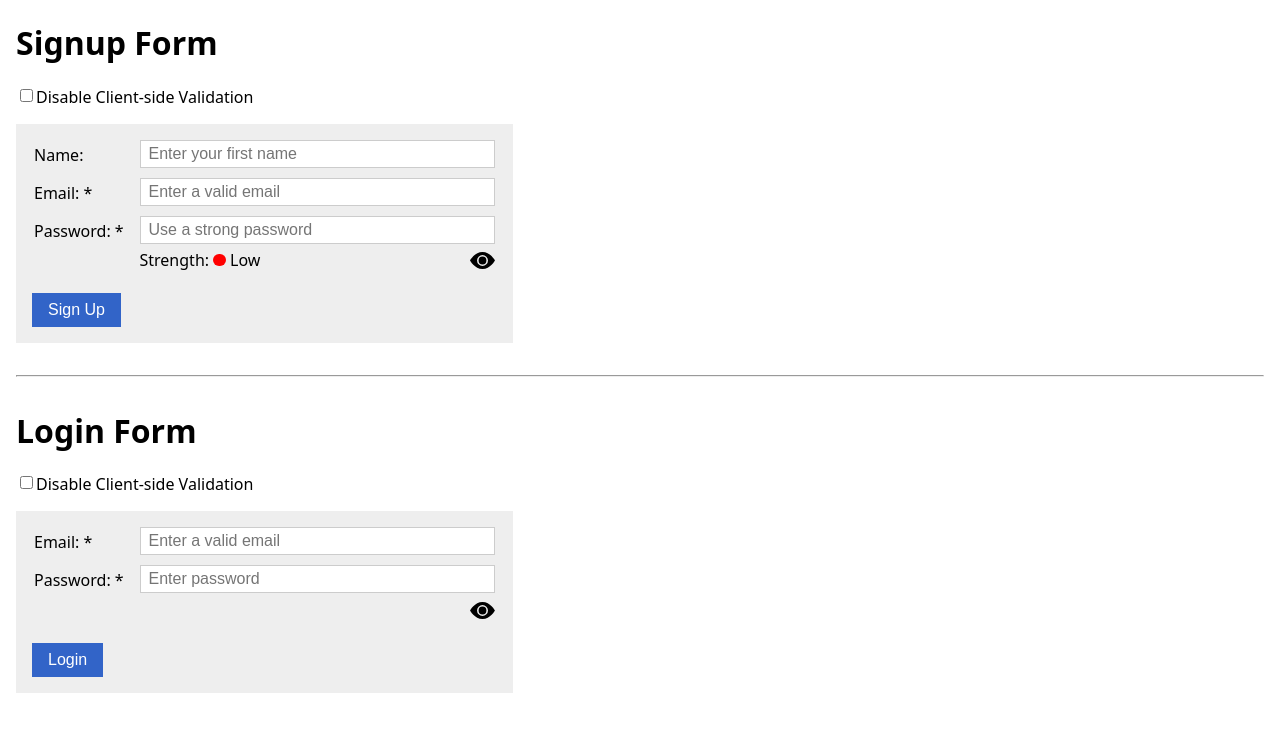
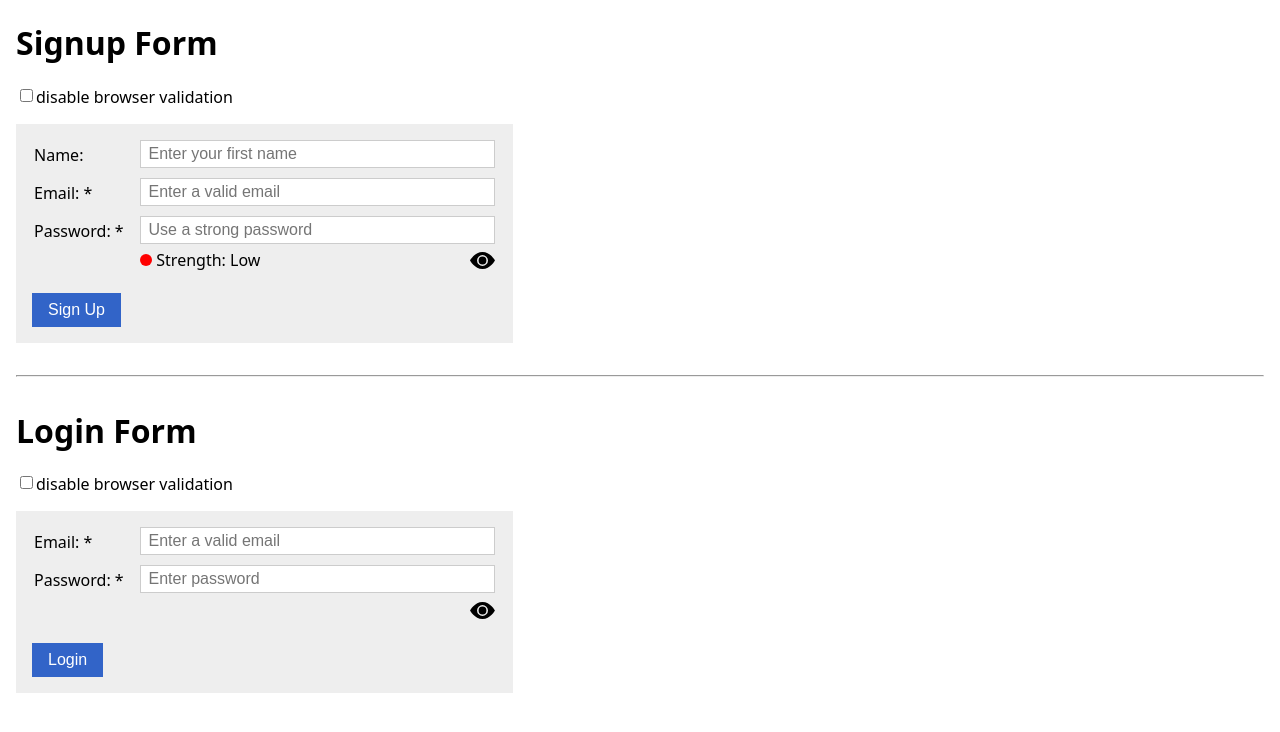
Before and after one commit to smohadjer/react-signup-form, a React (Vite) app: page / in a window 1280 px wide. Shown: the top 732 px of the page. Built offline with nearby package versions, Linux system fonts and the light colour scheme.

Commit message:
refactor

```diff
--- a/src/App.tsx
+++ b/src/App.tsx
@@ -1,4 +1,4 @@
-import { Form } from './component/Form';
+import { Form } from './components/form/Form';
 import signupFields from './data/signupForm.json';
 import loginFields from './data/loginForm.json';
 
--- a/src/component/Form.css
+++ b/src/components/form/Form.css
@@ -100,3 +100,8 @@
         }
     }
 }
+
+/* for better alignment of label and input field in Safari */
+label input[type=checkbox] {
+    vertical-align: top;
+}
--- a/src/component/Form.tsx
+++ b/src/components/form/Form.tsx
@@ -1,6 +1,6 @@
 import { FormEvent, useState } from 'react';
-import { FormField } from './FormField';
-import { SignupProps, ServerError } from '../types';
+import { FormField } from '../formField/FormField';
+import { SignupProps, ServerError } from '../../types';
 import './Form.css';
 
 export function Form(props: SignupProps) {
@@ -41,11 +41,13 @@ export function Form(props: SignupProps) {
 
     return (
         <>
-            <p><label><input
-                type="checkbox"
-                name="disable-validate"
-                onChange={(e) => {changeHandler(e)}} />
-                Disable Client-side Validation</label>
+            <p><label>
+                <input
+                    type="checkbox"
+                    name="disable-validate"
+                    onChange={(e) => {changeHandler(e)}}
+                />
+                disable browser validation</label>
             </p>
             <form
                 noValidate={disableValidation ? true : false}
--- a/src/component/Password.tsx
+++ b/src/components/password/Password.tsx
@@ -1,7 +1,7 @@
-import { Field } from '../types';
+import { Field } from '../../types';
 import { useState } from "react";
-import { StrengthChecker } from './StrengthChecker';
-import { PasswordToggle } from "./PasswordToggle";
+import { StrengthChecker } from '../strengthChecker/StrengthChecker';
+import { PasswordToggle } from "../passwordToggle/PasswordToggle";
 
 export function Password(props: Field) {
     const [type, setType] = useState('password');
--- a/src/component/PasswordToggle.tsx
+++ b/src/components/passwordToggle/PasswordToggle.tsx
@@ -1,6 +1,6 @@
 import { MouseEventHandler } from "react";
-import show from '../assets/eye-fill.svg';
-import hide from '../assets/eye-slash-fill.svg';
+import imageUrlShow from './eye-fill.svg';
+import imageUrlHide from './eye-slash-fill.svg';
 import './PasswordToggle.css';
 
 interface Props {
@@ -8,17 +8,22 @@ interface Props {
     onClick: MouseEventHandler;
 }
 
+const title = (type: string) => {
+    return (type === 'password') ? 'Show password' : 'Hide password';
+};
+
 export function PasswordToggle({type, onClick}: Props) {
     return (
         <button
             className="password-toggle"
-            title={type === 'password' ? 'Show password' : 'Hide password'}
+            aria-label={title(type)}
+            title={title(type)}
             type="button"
             onClick={onClick}>
             <img
                 width="25"
-                src={type === 'password' ? show : hide}
-                alt="hide/show password" />
+                src={type === 'password' ? imageUrlShow : imageUrlHide}
+                alt={title(type)} />
         </button>
     )
 }
--- a/src/component/StrengthChecker.tsx
+++ b/src/components/strengthChecker/StrengthChecker.tsx
@@ -1,5 +1,6 @@
 import './StrengthChecker.css';
 
+const strengthLevels = ['low', 'medium', 'high'];
 const rules = [
     { regex: /.{8,}/ }, // min 8 letters
     { regex: /[0-9]/ }, // numbers from 0 - 9
@@ -8,9 +9,8 @@ const rules = [
     { regex: /[^A-Za-z0-9]/} // special characters
 ];
 
-// each rule that is met adds one point to the score. Score 1-2 is weak,
-// 3-4 is medium, 5 is strong.
-const calculateScore = (password: string, rules: {regex: RegExp;}[]) => {
+// a pure function that returns a score by giving each passed rule 1 point
+const calculateScore = (password: string, rules: {regex: RegExp;}[]) : number => {
     let score = 0;
     rules.forEach((item) => {
         const isValid = item.regex.test(password);
@@ -23,9 +23,9 @@ const calculateScore = (password: string, rules: {regex: RegExp;}[]) => {
 
 export function StrengthChecker({password}: {password: string}) {
     const score = calculateScore(password, rules);
-    const strength = (score < 3) ? 'low' :
-        (score < 5) ? 'medium' : 'high';
+    const normalizedScore = (score < 3) ? 0 : (score < 5) ? 1 : 2;
+    const strength = strengthLevels[normalizedScore];
     return (
-        <div>Strength: <span className={strength}>{strength}</span></div>
+        <span className={strength}>Strength: {strength}</span>
     )
 }
--- a/src/index.css
+++ b/src/index.css
@@ -7,8 +7,3 @@ body {
 hr {
     margin: 2em 0;
 }
-
-/* for better alignment of label and input field in Safari */
-label input[type=checkbox] {
-    vertical-align: top;
-}
--- a/src/types.ts
+++ b/src/types.ts
@@ -20,4 +20,7 @@ export interface SignupProps {
 export interface ServerError {
     instancePath: string;
     message: string;
+    params: {
+        missingProperty: string;
+    }
 }
```
Also changed, not shown: src/components/formField/FormField.tsx (renamed from src/component/FormField.tsx, +4 -4 lines), src/components/passwordToggle/PasswordToggle.css (renamed from src/component/PasswordToggle.css), src/components/passwordToggle/eye-fill.svg (renamed from src/assets/eye-fill.svg), src/components/passwordToggle/eye-slash-fill.svg (renamed from src/assets/eye-slash-fill.svg), src/components/strengthChecker/StrengthChecker.css (renamed from src/component/StrengthChecker.css).
